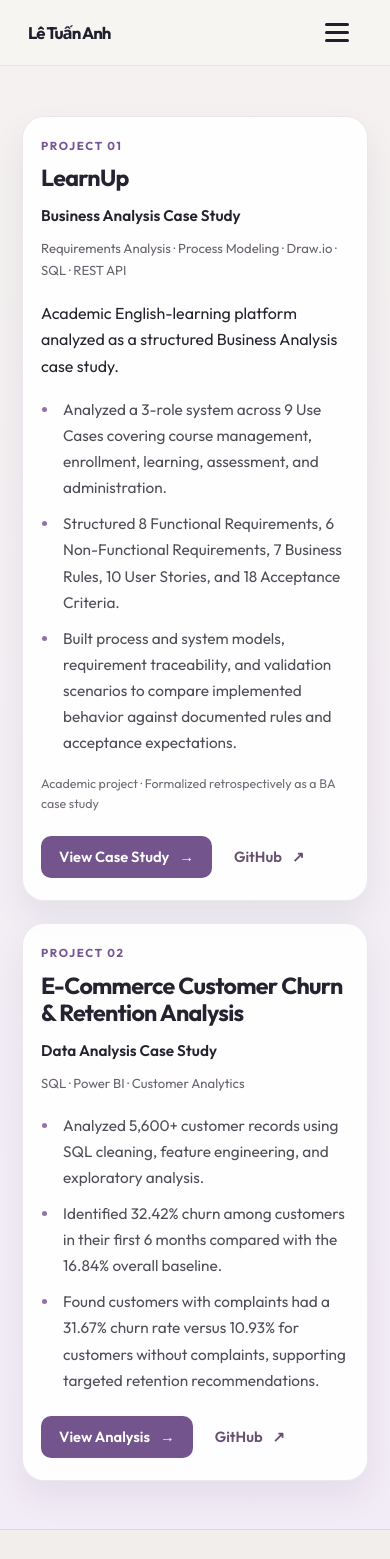
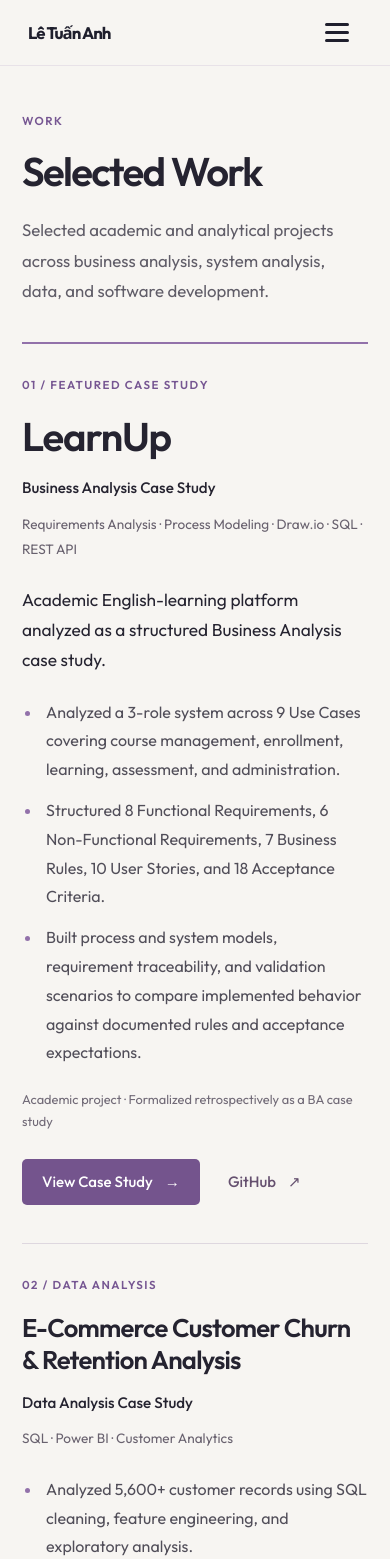
Before and after one commit to ltuananh1105/Portfolio, a React (Create React App) app: page /project in a window 390 px wide. Shown: the top 1559 px of the page. Built offline with nearby package versions, Linux system fonts and the light colour scheme; a web font is replaced by a local one.

Commit message:
Update portfolio project details and evidence

```diff
--- a/src/App.js
+++ b/src/App.js
@@ -9,6 +9,7 @@ import CareerGoals from "./components/CareerGoals";
 import Footer from "./components/Footer";
 import Resume from "./components/Resume/ResumeNew";
 import LearnUpCaseStudy from "./components/Projects/LearnUpCaseStudy";
+import MilkTeaDetail from "./components/Projects/MilkTeaDetail";
 import ChurnDetail from "./components/Projects/ChurnDetail";
 import {
   BrowserRouter as Router,
@@ -48,6 +49,7 @@ function App() {
           <Route path="/career-goals" element={<CareerGoals />} />
           <Route path="/resume" element={<Resume />} />
           <Route path="/projects/learnup" element={<LearnUpCaseStudy />} />
+          <Route path="/projects/milk-tea" element={<MilkTeaDetail />} />
           <Route path="/projects/customer-churn" element={<ChurnDetail />} />
           <Route path="*" element={<Navigate to="/" />} />
         </Routes>
--- /dev/null
+++ b/src/components/Projects/MilkTeaDetail.js
@@ -0,0 +1,57 @@
+import React from "react";
+import { Link } from "react-router-dom";
+
+const source = "https://github.com/ltuananh1105/QuanLyBanTraSuaQ2A";
+const references = [
+  ["Windows Forms interface", "tree/master/CuaHangTraSuaHKT"],
+  ["Business logic", "tree/master/BUS"],
+  ["Data access", "tree/master/DAO"],
+  ["Data transfer objects", "tree/master/DTO"],
+  ["SQL Server schema", "blob/master/scriptqlts.sql"],
+];
+
+export default function MilkTeaDetail() {
+  return (
+    <main className="editorial-page">
+      <article className="editorial-shell editorial-narrow">
+        <Link className="editorial-back" to="/project">← Back to Work</Link>
+        <header className="editorial-intro reading-intro">
+          <p className="editorial-eyebrow">Software &amp; Database</p>
+          <h1>Milk Tea Shop Management System</h1>
+          <p>C# WinForms · SQL Server · Layered Architecture</p>
+        </header>
+        <section className="editorial-section">
+          <h2>Overview</h2>
+          <p>A desktop shop-management project connecting a Windows Forms interface to account, table, product, and invoice data. It provides a supporting example of technical implementation and database structure alongside the portfolio’s Business Analysis work.</p>
+        </section>
+        <section className="editorial-section">
+          <h2>Key Functions</h2>
+          <ul>
+            <li>Account login through the login form and business/data-access layers.</li>
+            <li>Table listing, search, area grouping, and occupancy updates.</li>
+            <li>Invoice records and details including products, quantities, prices, and totals.</li>
+          </ul>
+        </section>
+        <section className="editorial-section">
+          <h2>Architecture / Database</h2>
+          <p>The project separates presentation in Windows Forms, business logic in BUS, data access in DAO, and data transfer objects in DTO. For example, the table-management business layer calls the data-access layer to retrieve table records.</p>
+          <p>The SQL Server script defines tables including Ban, KhuVuc, SanPham, TaiKhoan, HoaDon, and ChiTietHoaDon, linking the interface to structured shop data.</p>
+        </section>
+        <section className="editorial-section">
+          <h2>Technical Context</h2>
+          <p>This presentation describes the inspected project implementation. Individual feature ownership has not been established, so these functions are presented at project level rather than as claims of sole authorship.</p>
+        </section>
+        <section className="editorial-section">
+          <h2>Evidence</h2>
+          <p>Source references support the functions and architecture described above. They are not a claim of production use or a new execution test.</p>
+          <ul>{references.map(([label, path]) => <li key={path}><a href={source + "/" + path} target="_blank" rel="noopener noreferrer">{label} ↗</a></li>)}</ul>
+          <div className="evidence-placeholder">
+            <strong>REAL PROJECT SCREENSHOT REQUIRED</strong>
+            <span>Milk Tea — WinForms Invoice Interface</span>
+            <small>Show invoice line items and totals from the running project.</small>
+          </div>
+        </section>
+      </article>
+    </main>
+  );
+}
--- a/src/components/Projects/Projects.css
+++ b/src/components/Projects/Projects.css
@@ -1,177 +1,37 @@
-.selected-work {
-  background: linear-gradient(180deg, #f4f1ef 0%, #f2ecf8 100%);
-  color: #252330;
-  padding: 126px 28px 72px;
-  text-align: left;
-  min-height: 100vh;
+
+.selected-work { background: #f7f5f2; color: #252330; padding: 140px 28px 72px; text-align: left; min-height: 100vh; }
+.selected-work__shell { max-width: 1120px; margin: 0 auto; }
+.selected-work__intro { max-width: 720px; margin-bottom: 52px; }
+.selected-work__intro h1 { font-size: clamp(2.5rem, 5vw, 4rem); font-weight: 600; letter-spacing: -.04em; margin-bottom: 20px; }
+.selected-work__intro > p:last-child { color: #605d68; line-height: 1.8; font-size: 1.05rem; }
+.work-entry { display: grid; grid-template-columns: minmax(0, .85fr) minmax(0, 1.3fr); gap: 52px; padding: 40px 0 46px; border-top: 1px solid #ded7df; }
+.work-entry--featured { border-top: 2px solid #9271aa; padding-top: 44px; padding-bottom: 56px; }
+.work-entry__identity, .work-entry__content { min-width: 0; }
+.work-entry__number { text-transform: uppercase; letter-spacing: .13em; font-size: .72rem; font-weight: 600; color: #765692; margin-bottom: 18px; }
+.work-entry h2 { font-size: clamp(1.6rem, 2.5vw, 2rem); line-height: 1.25; letter-spacing: -.03em; font-weight: 600; margin-bottom: 16px; overflow-wrap: anywhere; }
+.work-entry--featured h2 { font-size: clamp(2.5rem, 4vw, 3.4rem); }
+.work-entry--additional h2 { font-size: 1.45rem; }
+.work-entry--additional { padding-top: 32px; padding-bottom: 24px; }
+.work-entry--additional .work-entry__number { color: #605d68; }
+.work-entry__type { font-size: .95rem; font-weight: 500; margin-bottom: 12px; }
+.work-entry__focus { color: #69626f; font-size: .85rem; line-height: 1.8; margin: 0; }
+.work-entry__description { font-size: 1.08rem; line-height: 1.75; margin-bottom: 22px; }
+.work-entry__highlights { padding-left: 20px; margin: 0; color: #514e59; font-size: 1rem; line-height: 1.8; }
+.work-entry__highlights li { padding-left: 4px; margin-bottom: 12px; }
+.work-entry__highlights li::marker { color: #9271aa; }
+.work-entry--additional .work-entry__highlights { font-size: .94rem; }
+.work-entry__note { color: #716a77; font-size: .8rem; line-height: 1.7; margin: 22px 0 0; }
+.work-entry__actions { display: flex; align-items: center; flex-wrap: wrap; gap: 14px 24px; margin-top: 26px; }
+.work-entry__actions a { display: inline-flex; align-items: center; justify-content: center; gap: 12px; min-height: 46px; font-size: .94rem; font-weight: 500; text-decoration: none; border-radius: 5px; }
+.work-entry__primary { color: #65506f; padding: 10px 0; }
+.work-entry--featured .work-entry__primary { background: #74548d; color: #fff; padding: 12px 20px; }
+.work-entry--featured .work-entry__primary:hover { background: #604376; color: #fff; }
+.work-entry__primary:hover, .work-entry__github:hover { color: #483453; text-decoration: underline; }
+.work-entry__github { color: #65506f; padding: 10px 4px; }
+.work-entry__actions a:focus-visible { outline: 3px solid #9271aa; outline-offset: 4px; }
+@media (max-width: 991px) { .work-entry { gap: 30px; } }
+@media (max-width: 767px) {
+  .selected-work { padding: 112px 22px 48px; }
+  .selected-work__intro { margin-bottom: 36px; }
+  .work-entry { grid-template-columns: minmax(0, 1fr); gap: 24px; padding: 32px 0 38px; }
 }
-
-.selected-work__shell {
-  max-width: 980px;
-  margin: 0 auto;
-}
-
-.selected-work__projects {
-  display: flex;
-  flex-direction: column;
-  gap: 22px;
-}
-
-.work-entry {
-  display: grid;
-  grid-template-columns: minmax(0, 0.72fr) minmax(0, 1.28fr);
-  gap: 30px;
-  padding: 24px 24px 26px;
-  border-radius: 22px;
-  background: rgba(255, 255, 255, 0.9);
-  border: 1px solid rgba(96, 77, 119, 0.12);
-  box-shadow: 0 16px 32px rgba(60, 46, 81, 0.08);
-  transition:
-    transform 0.2s ease,
-    box-shadow 0.2s ease;
-}
-
-.work-entry:hover {
-  transform: translateY(-2px);
-  box-shadow: 0 22px 38px rgba(60, 46, 81, 0.12);
-}
-
-.work-entry__identity,
-.work-entry__content {
-  min-width: 0;
-}
-
-.work-entry__number {
-  text-transform: uppercase;
-  letter-spacing: 0.14em;
-  font-size: 0.72rem;
-  font-weight: 700;
-  color: #765692;
-  margin-bottom: 12px;
-}
-
-.work-entry h2 {
-  font-size: clamp(1.45rem, 2.3vw, 1.9rem);
-  line-height: 1.2;
-  letter-spacing: -0.03em;
-  font-weight: 700;
-  margin-bottom: 12px;
-  overflow-wrap: anywhere;
-}
-
-.work-entry__type {
-  font-size: 0.96rem;
-  font-weight: 600;
-  margin-bottom: 10px;
-}
-
-.work-entry__focus {
-  color: #69626f;
-  font-size: 0.82rem;
-  line-height: 1.7;
-  max-width: 290px;
-  margin: 0;
-}
-
-.work-entry__description {
-  font-size: 1rem;
-  line-height: 1.65;
-  margin-bottom: 18px;
-}
-
-.work-entry__highlights {
-  padding-left: 18px;
-  margin: 0;
-  color: #514e59;
-  font-size: 0.96rem;
-  line-height: 1.7;
-}
-
-.work-entry__highlights li {
-  padding-left: 4px;
-  margin-bottom: 10px;
-}
-
-.work-entry__highlights li::marker {
-  color: #9271aa;
-}
-
-.work-entry__note {
-  color: #716a77;
-  font-size: 0.78rem;
-  line-height: 1.6;
-  margin: 18px 0 0;
-}
-
-.work-entry__actions {
-  display: flex;
-  align-items: center;
-  flex-wrap: wrap;
-  gap: 12px 18px;
-  margin-top: 22px;
-}
-
-.work-entry__actions a {
-  display: inline-flex;
-  align-items: center;
-  justify-content: center;
-  gap: 10px;
-  min-height: 42px;
-  font-size: 0.92rem;
-  font-weight: 600;
-  text-decoration: none;
-  border-radius: 10px;
-}
-
-.work-entry__primary {
-  background: #74548d;
-  color: #fff;
-  padding: 10px 18px;
-}
-
-.work-entry__primary:hover {
-  background: #604376;
-  color: #fff;
-}
-
-.work-entry__github {
-  color: #65506f;
-  padding: 10px 4px;
-}
-
-.work-entry__github:hover {
-  color: #483453;
-  text-decoration: underline !important;
-}
-
-.work-entry__actions a:focus-visible {
-  outline: 3px solid #9271aa;
-  outline-offset: 4px;
-}
-
-@media (max-width: 991px) {
-  .work-entry {
-    gap: 24px;
-    grid-template-columns: minmax(0, 0.8fr) minmax(0, 1.2fr);
-  }
-}
-
-@media (max-width: 767px) {
-  .selected-work {
-    padding: 116px 22px 48px;
-  }
-
-  .work-entry {
-    grid-template-columns: minmax(0, 1fr);
-    gap: 18px;
-    padding: 20px 18px 22px;
-  }
-
-  .work-entry__number {
-    margin-bottom: 10px;
-  }
-
-  .work-entry__focus {
-    max-width: none;
-  }
-}
--- a/src/components/Projects/Projects.js
+++ b/src/components/Projects/Projects.js
@@ -6,6 +6,8 @@ const projects = [
   {
     id: "learnup",
     number: "01",
+    category: "Featured Case Study",
+    emphasis: "featured",
     title: "LearnUp",
     type: "Business Analysis Case Study",
     focus:
@@ -25,6 +27,8 @@ const projects = [
   {
     id: "customer-churn",
     number: "02",
+    category: "Data Analysis",
+    emphasis: "selected",
     title: "E-Commerce Customer Churn & Retention Analysis",
     type: "Data Analysis Case Study",
     focus: "SQL · Power BI · Customer Analytics",
@@ -37,21 +41,42 @@ const projects = [
     route: "/projects/customer-churn",
     github: "https://github.com/ltuananh1105/Ecommerce-Customer-Churn-Analysis",
   },
+  {
+    id: "milk-tea",
+    number: "03",
+    category: "Technical Project · Software & Database",
+    emphasis: "additional",
+    title: "Milk Tea Shop Management System",
+    type: "Software / Database Project",
+    focus: "C# WinForms · SQL Server · Layered Architecture",
+    highlights: [
+      "Desktop application with account login, table management, and invoice records with line-item details.",
+      "Separates Windows Forms, business logic, data access, and data transfer objects; SQL Server stores tables, products, accounts, and invoices.",
+    ],
+    cta: "View Project",
+    route: "/projects/milk-tea",
+    github: "https://github.com/ltuananh1105/QuanLyBanTraSuaQ2A",
+  },
 ];
 
 function Projects() {
   return (
     <main className="selected-work">
       <div className="selected-work__shell">
+        <header className="selected-work__intro">
+          <p className="work-entry__number">Work</p>
+          <h1>Selected Work</h1>
+          <p>Selected academic and analytical projects across business analysis, system analysis, data, and software development.</p>
+        </header>
         <div className="selected-work__projects">
           {projects.map((project) => (
             <article
-              className="work-entry"
+              className={`work-entry work-entry--${project.emphasis}`}
               key={project.id}
               aria-labelledby={`${project.id}-title`}
             >
               <div className="work-entry__identity">
-                <p className="work-entry__number">Project {project.number}</p>
+                <p className="work-entry__number">{project.number} / {project.category}</p>
                 <h2 id={`${project.id}-title`}>{project.title}</h2>
                 <p className="work-entry__type">{project.type}</p>
                 <p className="work-entry__focus">{project.focus}</p>
```
Also changed, not shown: anh_totnghiep.jpg (added), 1 other file (tests, documents, lock files or other folders).
